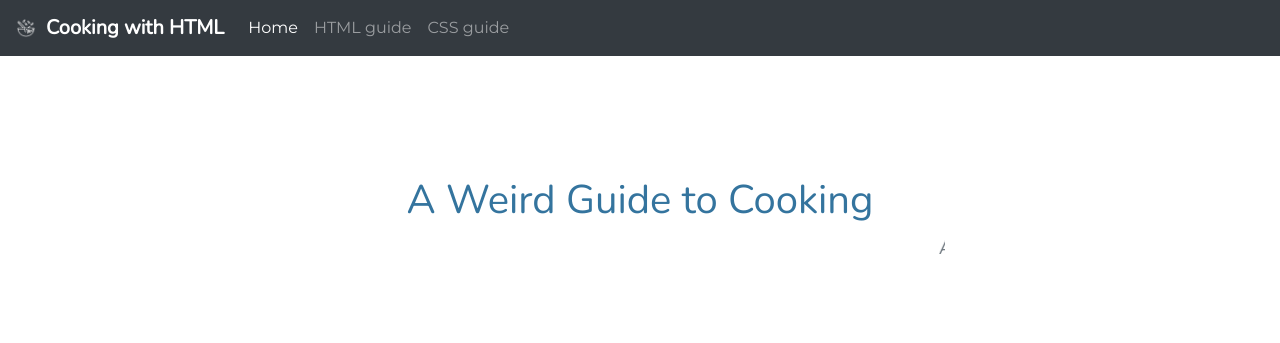
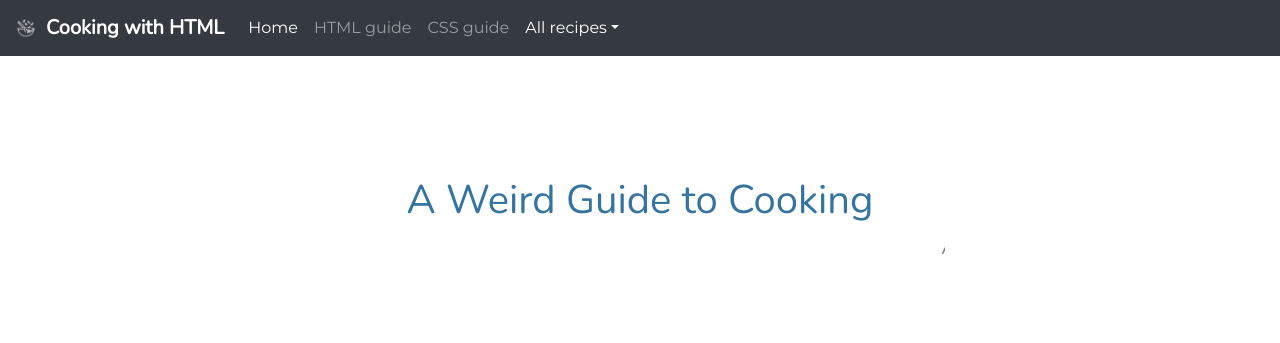
Before and after one commit to seangreene/m15-recipes, a Jekyll site: the page built from index.md, in a window 1280 px wide. Shown: the top 343 px of the page. Built offline with Jekyll 4.4.1, drawn with Linux system fonts in a browser that asks for light colours.

Commit message:
dropdown

```diff
--- a/_includes/navigation.html
+++ b/_includes/navigation.html
@@ -13,6 +13,14 @@
 	    	<a class="nav-link" href="{{ item.link | prepend:site.baseurl }}" target="{{item.target}}">{{ item.name }}</a>
 	    </li>
 	  {% endfor %}
+      <li class="nav-item dropdown show">
+        <a class="nav-link dropdown-toggle" href="#" id="allrecipes" data-toggle="dropdown" aria-haspopup="true" aria-expanded="false">All recipes</a>
+        <div class="dropdown-menu " aria-labelledby="allrecipes">
+          {% for post in site.posts %}
+            <a class="dropdown-item" href="/m15-recipes/{{ post.url }}">{{ post.title }}</a>
+          {% endfor %}
+        </div>
+      </li>
     </ul>
     <!-- <form class="form-inline mt-2 mt-md-0">
       <input class="form-control mr-sm-2" type="text" placeholder="Search" aria-label="Search">
```
